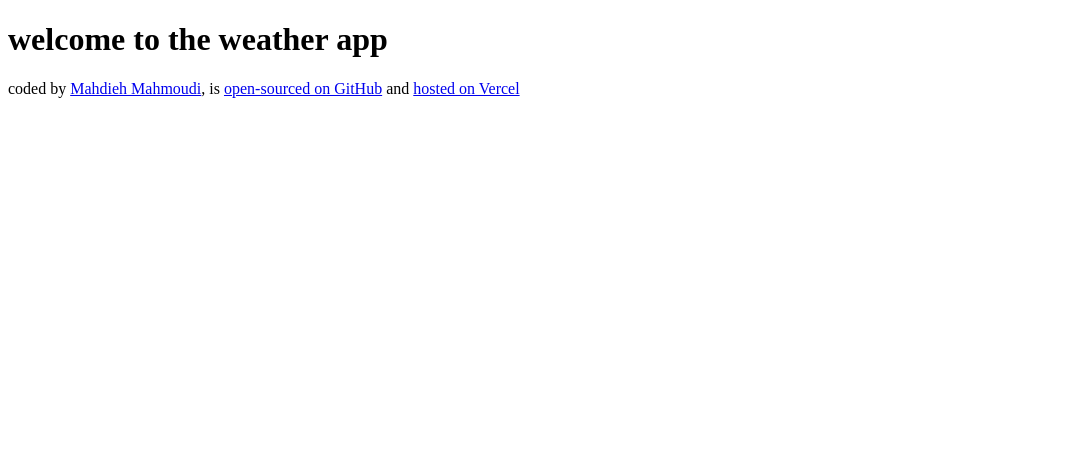
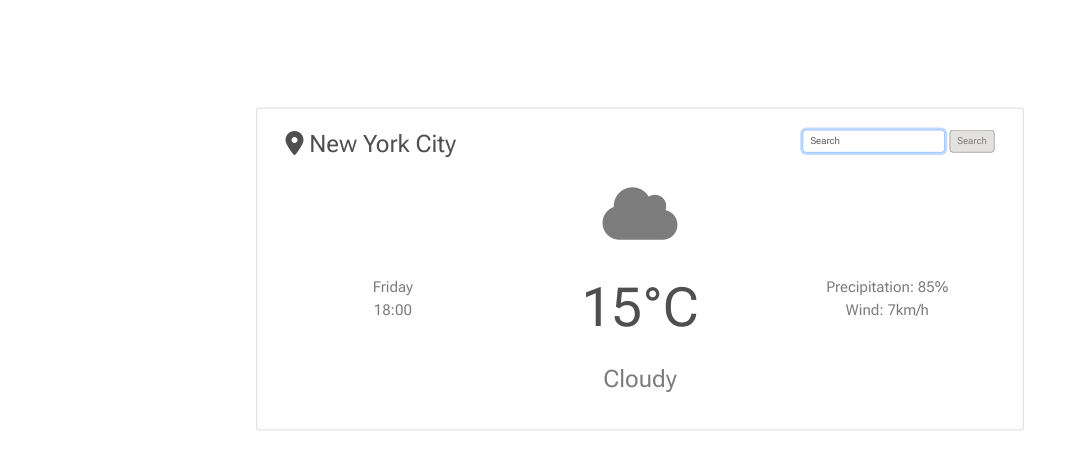
Before and after one commit to maddie0202/weather-app, a plain HTML site: page index.html in a window 1280 px wide. Shown: the whole page, without its empty margins (0-1079 px from the left). Drawn offline with nearby package versions, Linux system fonts and the light colour scheme.

Commit message:
updated index.html and added styles.css

```diff
--- a/index.html
+++ b/index.html
@@ -1,15 +1,78 @@
+<!-- @format -->
+
 <!DOCTYPE html>
 <html lang="en">
-<head>
-    <meta charset="UTF-8">
-    <meta name="viewport" content="width=device-width, initial-scale=1.0">
-    <title>Wearher App</title>
-</head>
-<body>
-    <h1>welcome to the weather app</h1>
-    <footer>
-        coded by <a href="https://github.com/maddie0202" target="_blank">Mahdieh Mahmoudi</a>, is <a href="https://github.com/maddie0202/weather-app" target="_blank">open-sourced on GitHub</a>
-        and <a href="https://weather-app-sc.vercel.app" target="_blank">hosted on Vercel</a>
-    </footer>
-</body>
+  <head>
+    <meta charset="UTF-8" />
+    <meta name="viewport" content="width=device-width, initial-scale=1.0" />
+    <title>weather</title>
+    <link
+      href="https://cdn.jsdelivr.net/npm/bootstrap@5.3.2/dist/css/bootstrap.min.css"
+      rel="stylesheet"
+      integrity="sha384-T3c6CoIi6uLrA9TneNEoa7RxnatzjcDSCmG1MXxSR1GAsXEV/Dwwykc2MPK8M2HN"
+      crossorigin="anonymous" />
+    <link rel="preconnect" href="https://fonts.googleapis.com" />
+    <link rel="preconnect" href="https://fonts.gstatic.com" crossorigin />
+    <link
+      href="https://fonts.googleapis.com/css2?family=Roboto+Flex:opsz,wght@8..144,200;8..144,300;8..144,400&display=swap"
+      rel="stylesheet" />
+    <link rel="stylesheet" href="src/styles.css" />
+    <script
+      src="https://kit.fontawesome.com/8174684fb3.js"
+      crossorigin="anonymous"></script>
+    <script src="https://unpkg.com/axios@1.1.2/dist/axios.min.js"></script>
+  </head>
+  <body>
+    <div class="container-fluid">
+      <div class="head">
+        <div>
+          <h1>
+            <i class="fa-solid fa-location-dot"></i>
+            <span id="cityName">New York City</span>
+          </h1>
+        </div>
+        <div>
+          <form class="d-flex" role="search" id="searchForm">
+            <input
+              class="form-control me-2"
+              type="search"
+              placeholder="Search"
+              autofocus="on"
+              id="cityInput" />
+            <button class="btn btn-outline-success" type="submit">
+              Search
+            </button>
+          </form>
+        </div>
+      </div>
+      <div class="row">
+        <div class="col-12">
+          <h2><i class="fa-solid fa-cloud"></i></h2>
+        </div>
+        <div class="col-4">
+          <div class="row dayTime">
+            <div class="col-12" id="todayWeekName">Friday</div>
+            <div class="col-12" id="currentTime">18:00</div>
+          </div>
+        </div>
+        <div class="col-4">
+          <h3>
+            <span id="switch"
+              ><span id="int">15</span><span id="unit">°C</span></span
+            >
+          </h3>
+        </div>
+        <div class="col-4">
+          <div class="row weatherDetails">
+            <div class="col-12">Precipitation: 85%</div>
+            <div class="col-12">Wind: 7km/h</div>
+          </div>
+        </div>
+        <div class="col-12">
+          <h4 class="todayWeather">Cloudy</h4>
+        </div>
+      </div>
+      <script src="src/index.js"></script>
+    </div>
+  </body>
 </html>
--- /dev/null
+++ b/src/styles.css
@@ -0,0 +1,71 @@
+/** @format */
+body {
+  font-family: "Roboto Flex", sans-serif;
+  color: #7c7c7c;
+  padding: 20px;
+  border: 2px solid #e4e1e1;
+  border-radius: 5px;
+  transform: scale(0.6);
+  transform-origin: center;
+}
+
+h1 {
+  margin: 15px;
+  color: #504f4f;
+}
+
+form {
+  margin: 15px;
+  width: 320px;
+}
+.head {
+  display: flex;
+  justify-content: space-between;
+}
+.btn {
+  color: #7c7c7c;
+  background-color: #e4e1e1;
+  border: 1px solid #7c7c7c;
+}
+.btn:hover {
+  color: #504f4f;
+  background-color: #e4e1e1;
+  border: #504f4f;
+}
+h2 {
+  font-size: 100px;
+  margin: 20px;
+  text-align: center;
+}
+
+h3 {
+  font-size: 90px;
+  margin: 20px;
+  color: #504f4f;
+  text-align: center;
+}
+
+h4 {
+  text-align: center;
+  font-size: 40px;
+  margin: 20px;
+  margin-bottom: 40px;
+}
+a {
+  text-decoration: none;
+}
+.fahrenheit {
+  position: relative;
+  top: -50px;
+  font-size: 30px;
+}
+.dayTime {
+  text-align: center;
+  margin: 20px;
+  font-size: 25px;
+}
+.weatherDetails {
+  text-align: center;
+  margin: 20px;
+  font-size: 25px;
+}
```
